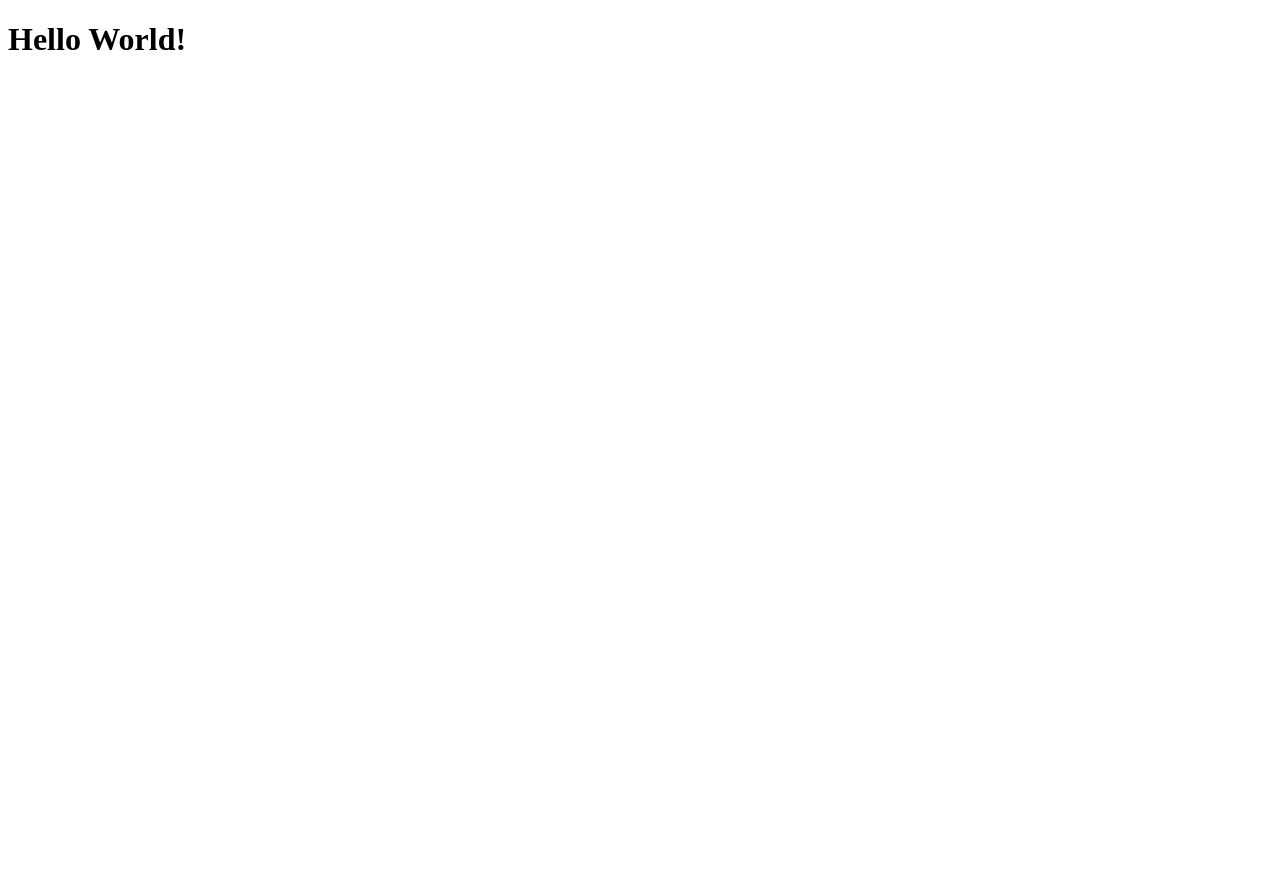
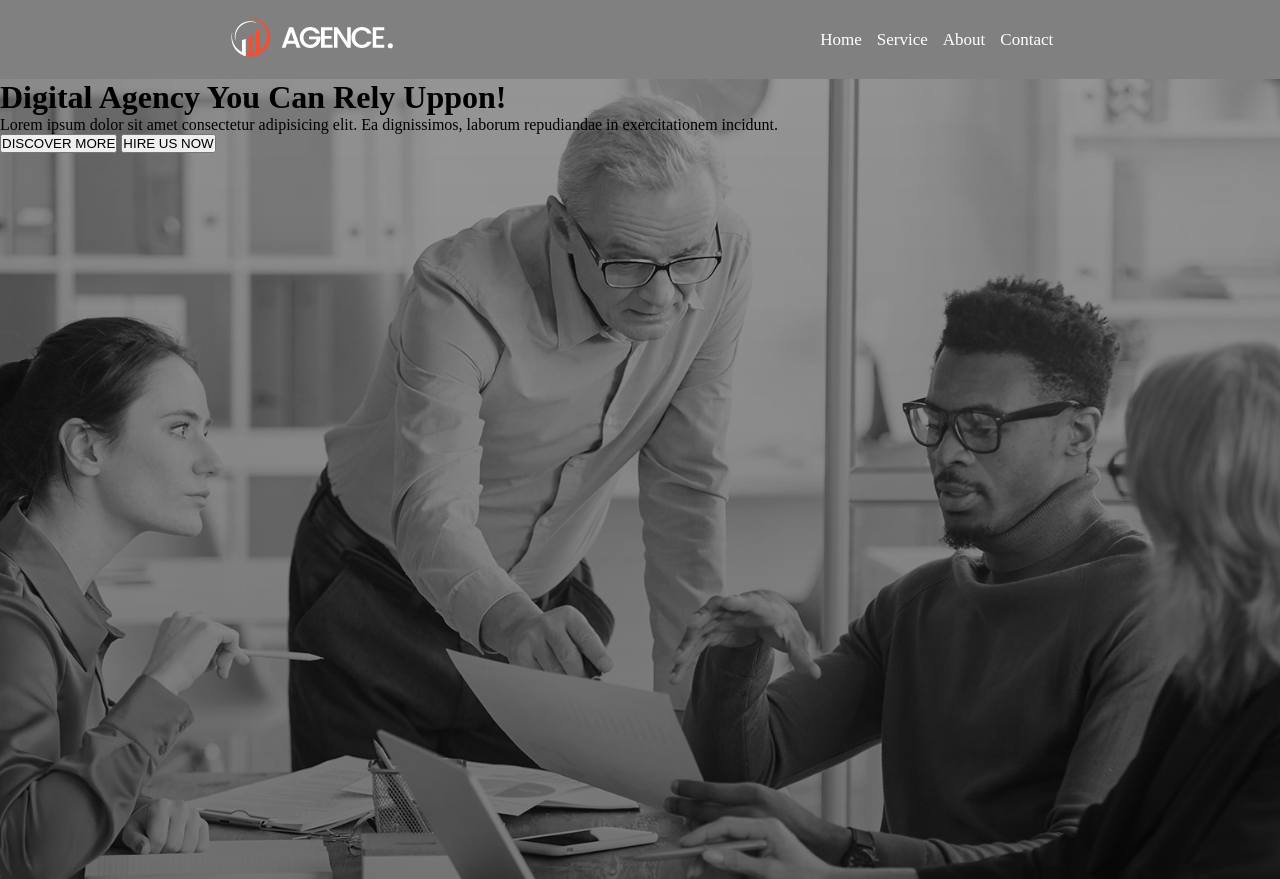
Before and after one commit to Ananda-Das/Digital-Agency, a plain HTML site: page index.html in a window 1280 px wide. Before the commit the page ends 800 px from the top, so only its background shows below. Drawn offline with Linux system fonts and the light colour scheme.

Commit message:
navbar added

```diff
--- a/index.html
+++ b/index.html
@@ -4,9 +4,41 @@
     <meta charset="UTF-8">
     <meta name="viewport" content="width=device-width, initial-scale=1.0">
     <title>Digital Agency</title>
+
+    <!-- custom style link -->
+    <link rel="stylesheet" href="style.css">
 </head>
 <body>
-    <h1>Hello World!</h1>
+    <header>
+        <!-- menu & nav -->
+        <div class="nav-container">
+            <div class="logo">
+                <img src="asset/logo/logo.png" alt="">
+            </div>
+            <div class="nav-items">
+                <ul>
+                    <li><a href="">Home</a></li>
+                    <li><a href="">Service</a></li>
+                    <li><a href="">About</a></li>
+                    <li><a href="">Contact</a></li>
+                </ul>
+            </div>
+        </div>
+
+        <!-- banner-sertion -->
+        <div class="banner-container">
+            <h1>Digital Agency You Can Rely Uppon!</h1>
+            <p>Lorem ipsum dolor sit amet consectetur adipisicing elit. Ea dignissimos, laborum repudiandae in exercitationem incidunt.</p>
+            <button>DISCOVER MORE</button>
+            <button>HIRE US NOW</button>
+        </div>
+    </header>
+    <main>
+
+    </main>
+    <footer>
+
+    </footer>
 
 </body>
 </html>
--- /dev/null
+++ b/style.css
@@ -0,0 +1,33 @@
+* {
+  margin: 0;
+  padding: 0;
+}
+
+/* nav styles */
+.nav-container {
+  display: flex;
+  background: gray;
+  padding: 15px;
+  justify-content: space-around;
+  align-items: center;
+}
+.nav-items > ul {
+  display: flex;
+  gap: 15px;
+  font-size: 17px;
+  list-style: none;
+}
+.nav-items > ul > li > a {
+  text-decoration: none;
+  color: white;
+}
+
+/* banner styles */
+.banner-container {
+  height: 100vh;
+  background-image: url("asset/image/background.jpg"), linear-gradient(rgba(0, 0, 0, 0.4), rgba(0, 0, 0, 0.5));
+  background-blend-mode: overlay;
+  background-position: center;
+  background-repeat: no-repeat;
+  background-size: cover;
+}
```
Also changed, not shown: asset/icons/bar-chart.png (added), asset/icons/coding.png (added), asset/icons/digital-marketing.png (added), asset/icons/phone-call.png (added), asset/icons/startup.png (added), asset/image/author.jpg (added), asset/image/background.jpg (added), asset/image/blog-1.jpg (added), asset/image/blog-2.jpg (added), asset/image/blog-3.jpg (added), asset/image/footer-bg.png (added), asset/image/girl-3.jpg (added), asset/image/man-1.jpg (added), asset/image/man-2.jpg (added), 2 more files.
